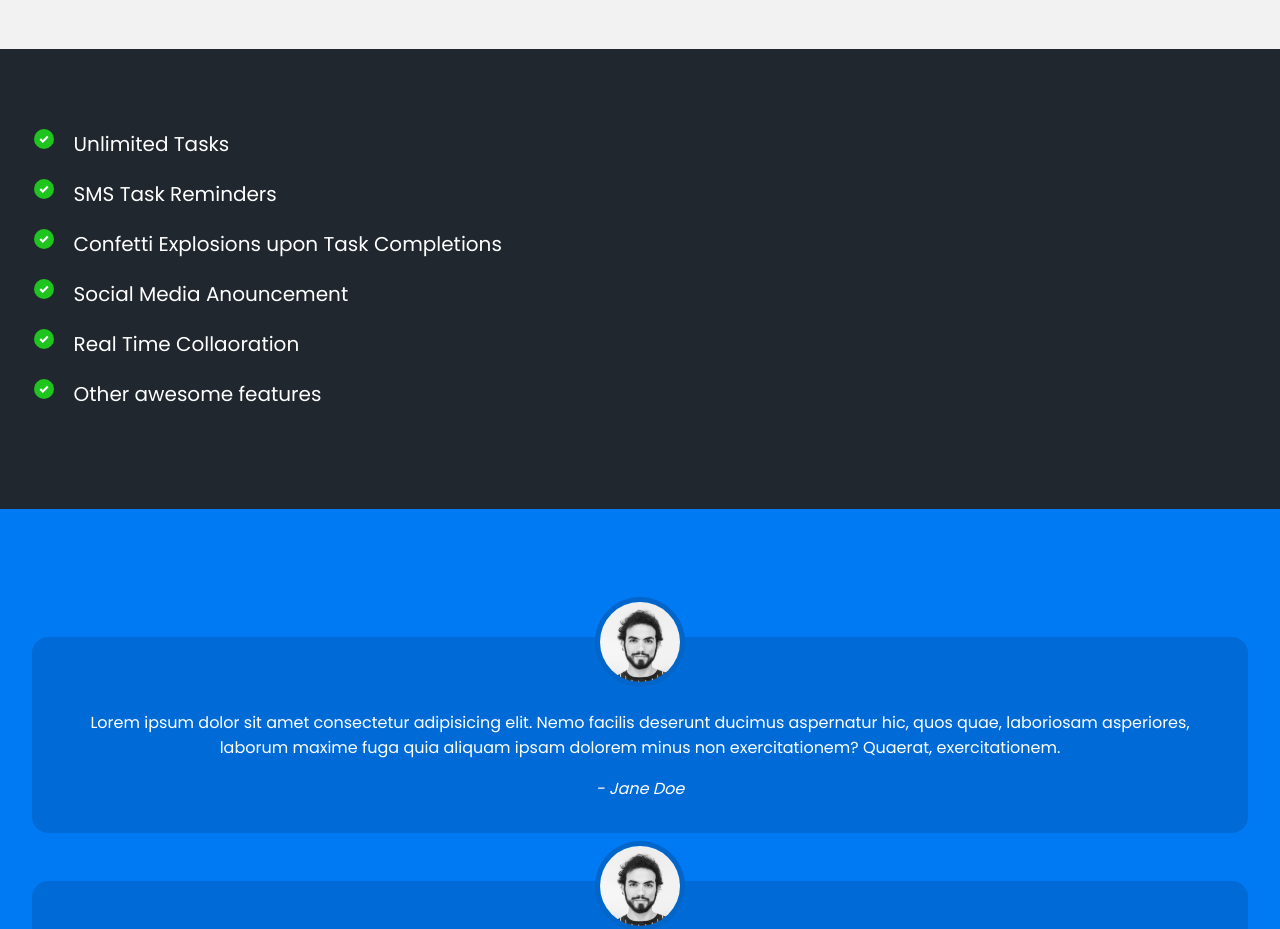
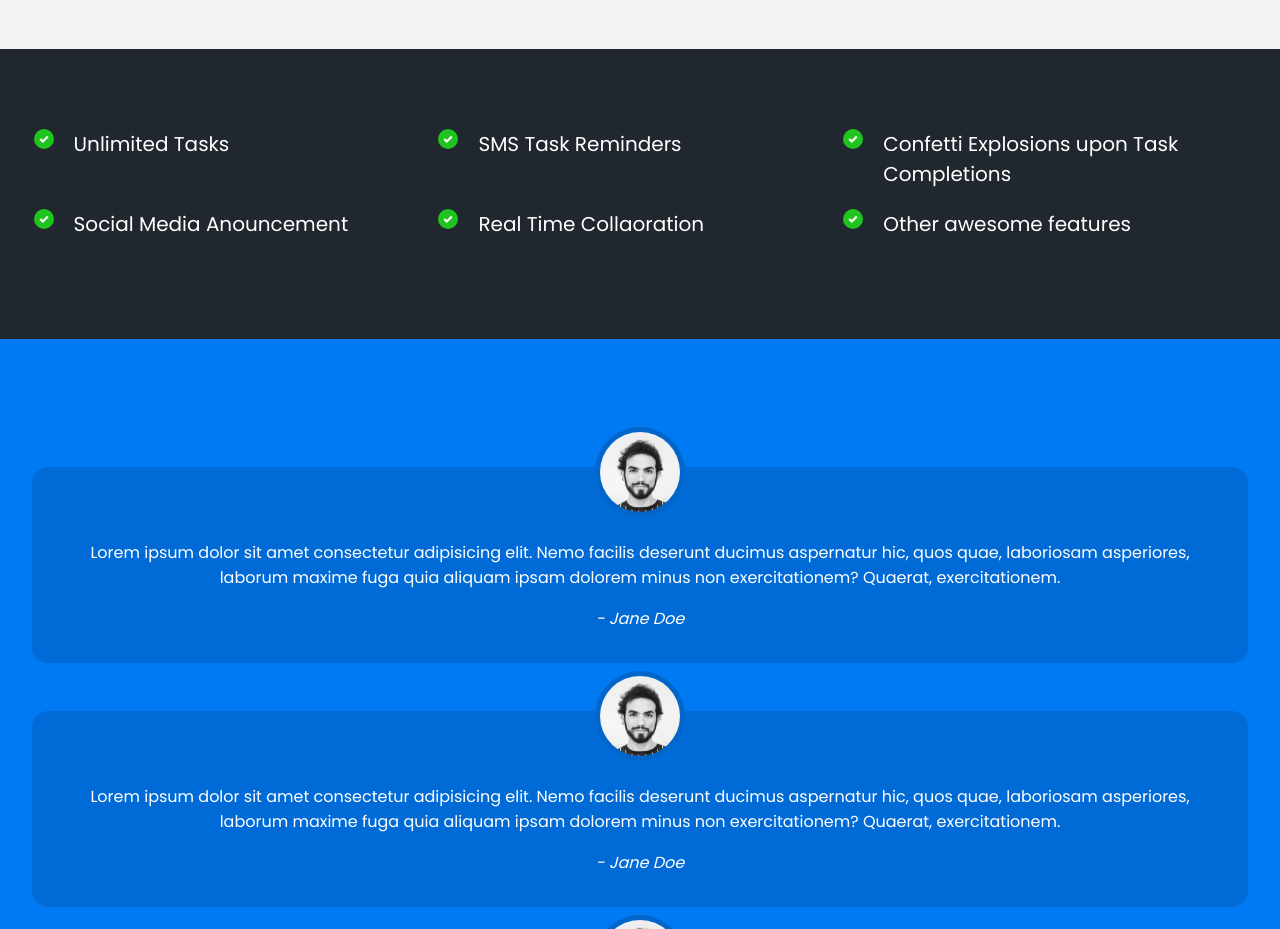
Before and after one commit to ZahraAdelung/2021frontend, a plain HTML site: page index.html in a window 1280 px wide. Shown: the part 1520-2449 px from the top of the page. Drawn offline with Linux system fonts and the light colour scheme.

Commit message:
fixed  grid-view of features-list

```diff
--- a/css/main.scss
+++ b/css/main.scss
@@ -104,6 +104,8 @@ ul.features-list {
   font-weight: 400;
   padding-left: 0.1em;
   margin: 0;
+  display: grid;
+  grid-template-columns: repeat(auto-fit, minmax(19rem, 1fr));
 
   li {
     font-size: 20px;
```
Also changed, not shown: css/main.css, 1 other file.
